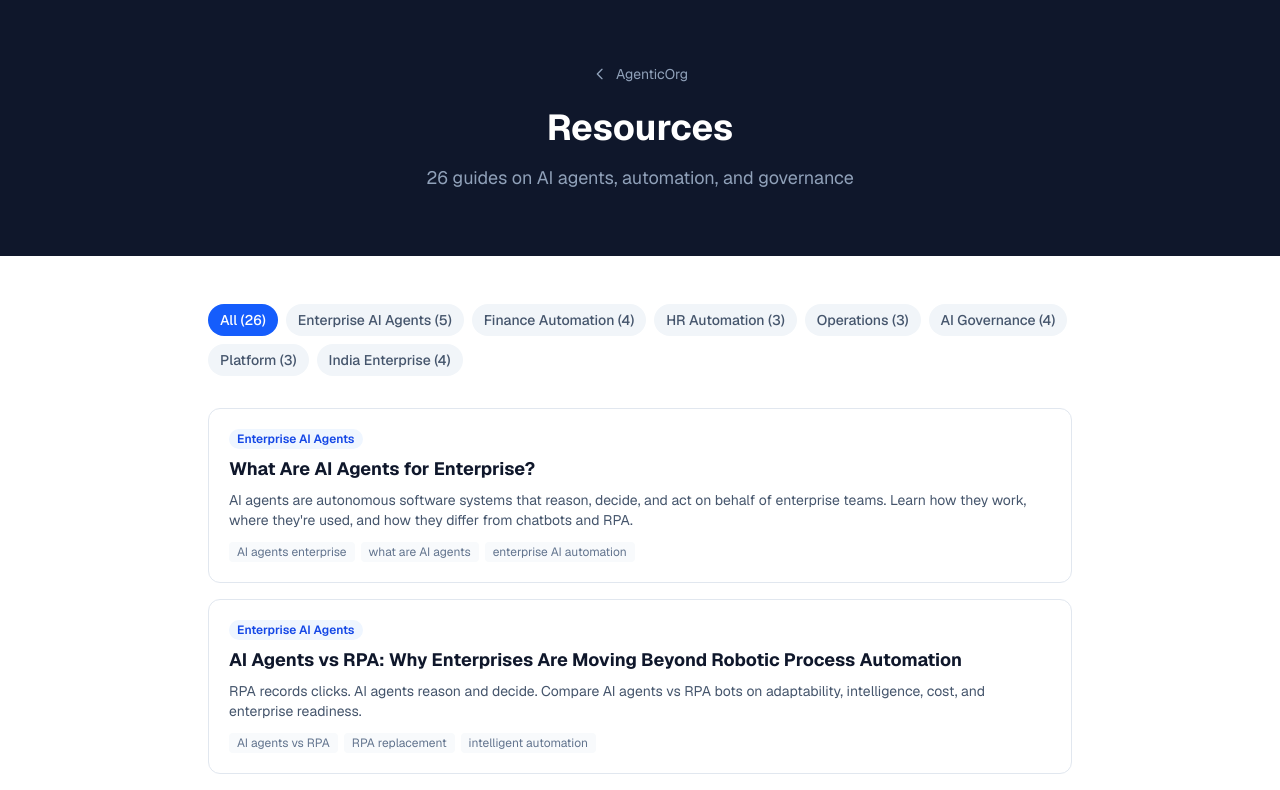
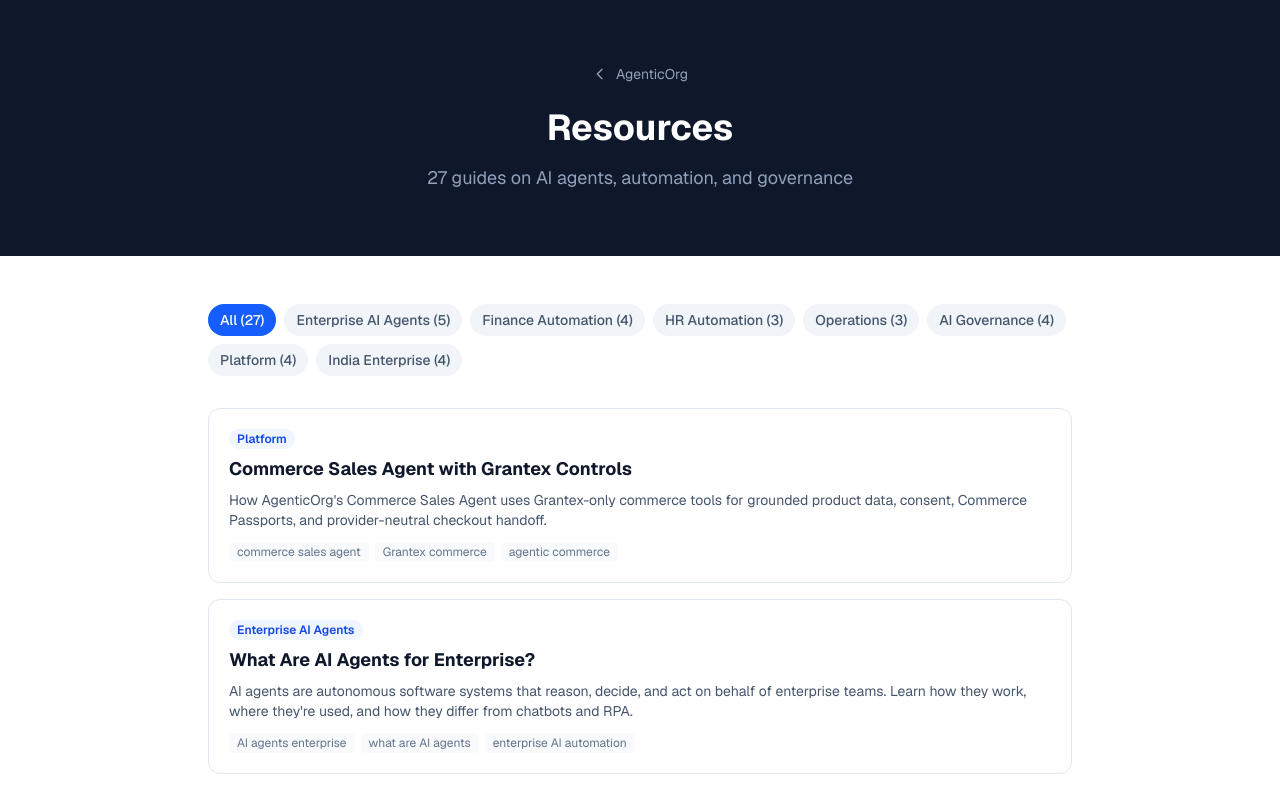
Before and after one commit to mishrasanjeev/agentic-org, a React (Vite) app in the folder ui/: page /resources in a window 1280 px wide. Shown: the top 790 px of the page. Built offline with nearby package versions, Linux system fonts and the light colour scheme; no server answers.

Commit message:
docs(commerce): expand agentic commerce education

```diff
--- a/ui/src/pages/resources/contentData.ts
+++ b/ui/src/pages/resources/contentData.ts
@@ -34,6 +34,29 @@
 ];
 
 export const CONTENT_PAGES: ContentPage[] = [
+  {
+    slug: "commerce-sales-agent-grantex",
+    cluster: "platform",
+    title: "Commerce Sales Agent with Grantex Controls",
+    metaTitle: "Commerce Sales Agent with Grantex Controls | AgenticOrg",
+    metaDescription: "How AgenticOrg's Commerce Sales Agent uses Grantex-only commerce tools for grounded product data, consent, Commerce Passports, and provider-neutral checkout handoff.",
+    keywords: ["commerce sales agent", "Grantex commerce", "agentic commerce", "commerce passport", "AI shopping agent safety"],
+    heroStat: { value: "0", label: "Direct provider calls in the commerce path" },
+    sections: [
+      { heading: "A Commerce Agent With A Control Layer", body: "AgenticOrg's Commerce Sales Agent is designed to help users ask product questions, compare grounded catalog results, draft carts, request consent, and follow checkout status without taking direct payment-provider control.\n\nThe commerce boundary is Grantex. AgenticOrg uses Grantex commerce tools for catalog, inventory, cart, consent, Commerce Passport handling, payment intent creation, checkout handoff, and payment status polling." },
+      { heading: "How The Flow Works", body: "The flow is intentionally staged: user question -> grounded product data -> inventory check -> cart draft -> consent request -> Commerce Passport -> Grantex payment intent -> checkout handoff -> Grantex status polling.\n\nAgenticOrg does not mint Commerce Passports locally. It does not call Stripe, Plural, Pine, or provider credential paths for commerce. Provider abstraction, policy enforcement, amount caps, audit, and webhook reconciliation belong to Grantex." },
+      { heading: "Current Readiness Posture", body: "The commerce path has internal sandbox and temporary smoke evidence. The local real-staging eval has exercised Grantex-only commerce tools, and the API-only hosted smoke has verified liveness, health, MCP tools, and A2A discovery against temporary Grantex smoke resources.\n\nThis does not mean production checkout or live payments are enabled. Grantex production Commerce V1 discovery remains disabled/fail-closed, live payments are blocked, live Plural is blocked, and external pilot or live-provider readiness requires additional human gates." },
+      { heading: "What Users Should Expect", body: "The agent can help explain products and prepare a cart, but payment-affecting steps require Grantex consent and policy checks. Amount caps, merchant status, trusted agent checks, and passport state determine whether a checkout path may continue.\n\nIf a required consent or fixture is missing, the evaluated path records a skipped or blocked case instead of pretending that hosted evidence passed." },
+      { heading: "What Operators Should Watch", body: "Operators should review the evidence reports, confirm no provider credential handling exists in commerce code, keep production discovery gated until Grantex read-only discovery is approved, and treat live payment or live Plural enablement as blocked until legal, compliance, security, operations, product, and provider gates are complete." },
+    ],
+    faqs: [
+      { q: "Does AgenticOrg call payment providers directly for commerce?", a: "No. The Commerce Sales Agent uses Grantex-only commerce tools. Direct Stripe, Plural, Pine, or provider credential paths are not part of the commerce flow." },
+      { q: "Is production checkout live?", a: "No. Production checkout, live payments, and live Plural are blocked. Current evidence covers internal sandbox and temporary smoke paths only." },
+      { q: "Why can production discovery metadata appear before production readiness?", a: "Production MCP/A2A commerce metadata may be visible, but Grantex production Commerce V1 discovery remains disabled/fail-closed. The metadata should be gated or explicitly reviewed before any production discovery readiness decision." },
+    ],
+    relatedSlugs: ["enterprise-ai-automation-platform", "human-in-the-loop-ai", "ai-agent-governance"],
+    cta: { text: "Open the safe playground", link: "/playground" },
+  },
   // ═══════════════════════════════════════════════════════════════
   // CLUSTER 1: Enterprise AI Agents
   // ═══════════════════════════════════════════════════════════════
```
Also changed, not shown: 4 other files (tests, documents, lock files or other folders).
